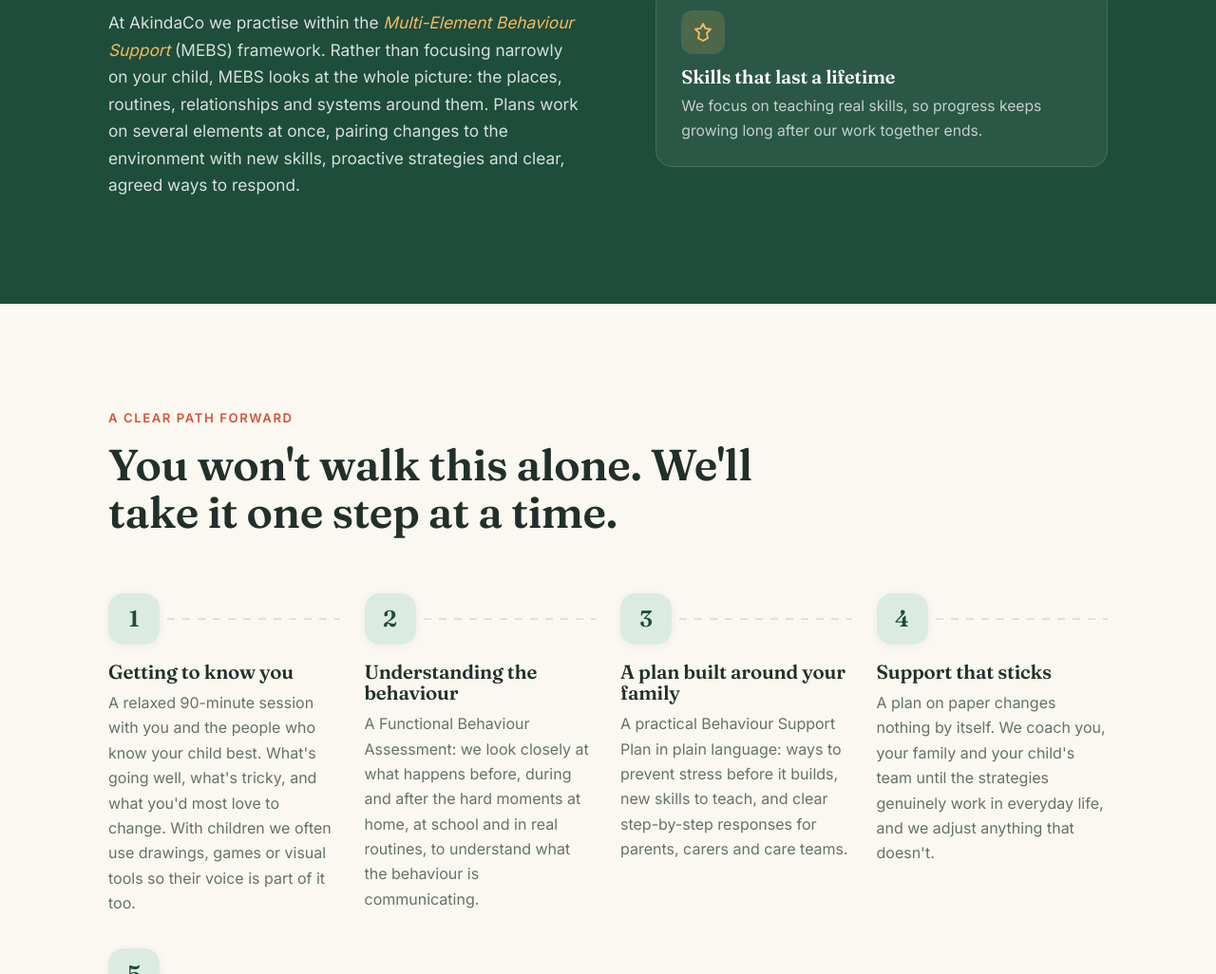
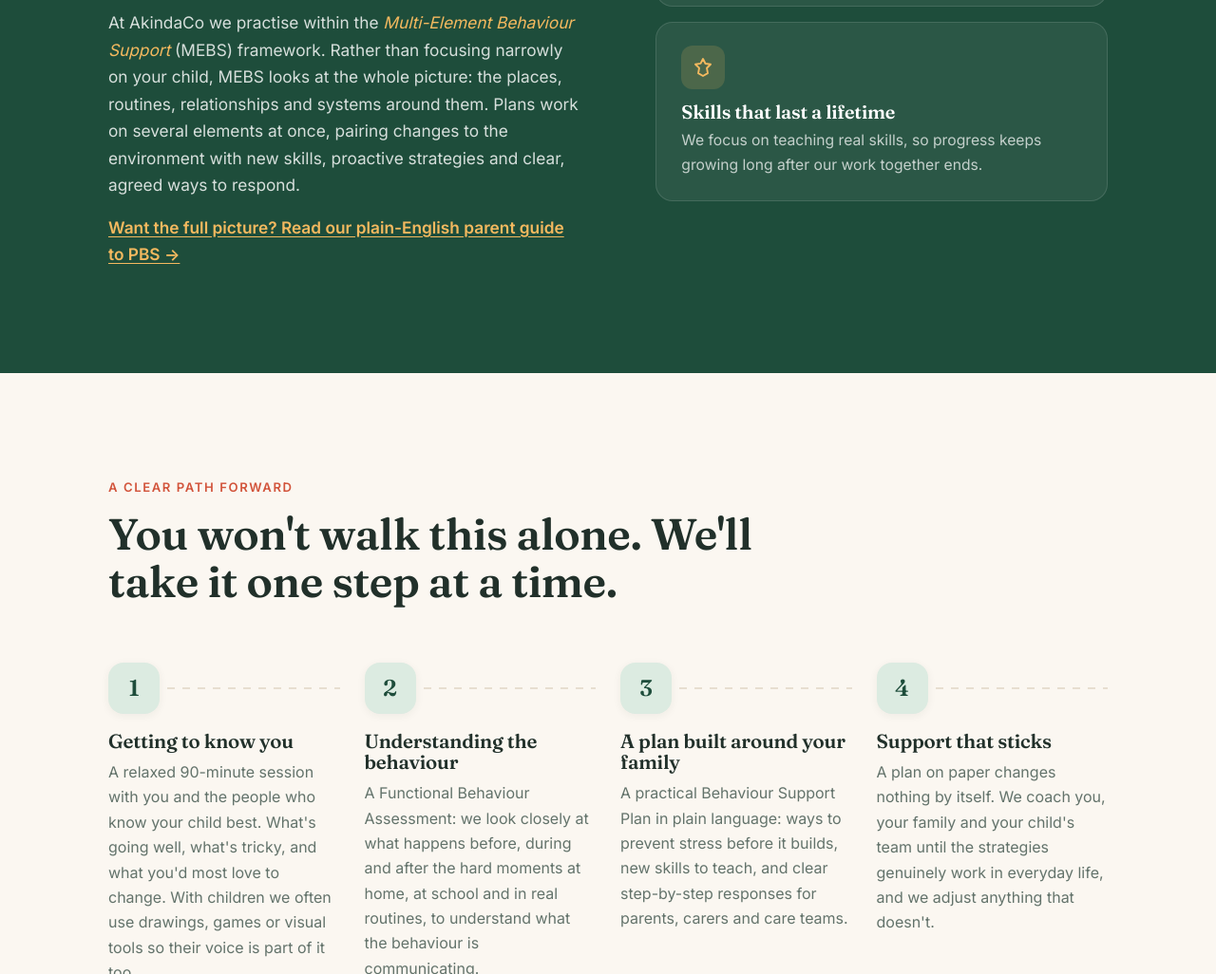
Before and after one commit to peeejjj/PBS, a plain HTML site: page index.html in a window 1280 px wide. Shown: the part 2419-3445 px from the top of the page at 95% size. Drawn offline with Linux system fonts and the light colour scheme.

Commit message:
Link the parent guide from the About PBS section
Co-Authored-By: Claude Fable 5 <noreply@anthropic.com>

```diff
--- a/index.html
+++ b/index.html
@@ -245,6 +245,9 @@
             picture: the places, routines, relationships and systems around them. Plans work on
             several elements at once, pairing changes to the environment with new skills,
             proactive strategies and clear, agreed ways to respond.
+          </p>
+          <p class="pbs-article-link">
+            <a href="/articles/what-is-positive-behaviour-support.html">Want the full picture? Read our plain-English parent guide to PBS →</a>
           </p>
         </div>
 
--- a/styles.css
+++ b/styles.css
@@ -199,6 +199,10 @@ ul, ol { margin: 0; padding: 0; list-style: none; }
 .pbs-copy h2 { color: #fff; font-size: clamp(1.9rem, 3.6vw, 2.9rem); margin-bottom: 22px; }
 .pbs-copy p { color: rgba(255,255,255,.82); font-size: 1.08rem; margin-top: 16px; }
 .pbs-copy em { color: var(--sun); font-style: italic; }
+.pbs-article-link a {
+  color: var(--sun); font-weight: 600; text-decoration: underline; text-underline-offset: 3px;
+}
+.pbs-article-link a:hover { color: #fff; }
 
 .principles { display: grid; gap: 16px; }
 .principle {
```
